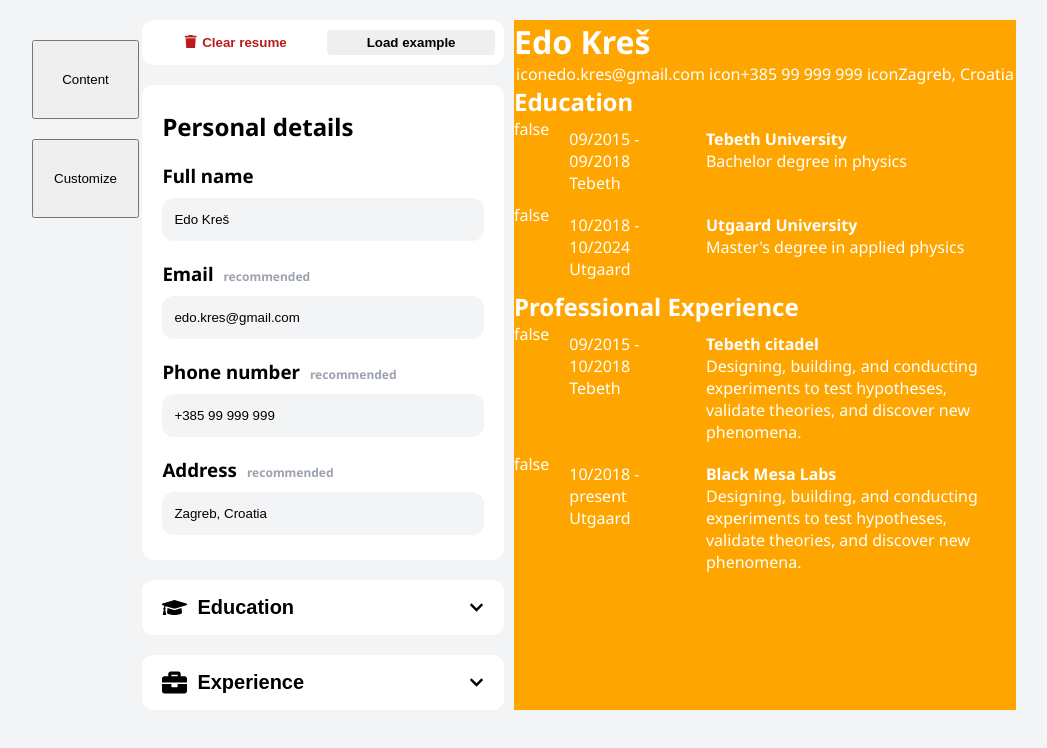
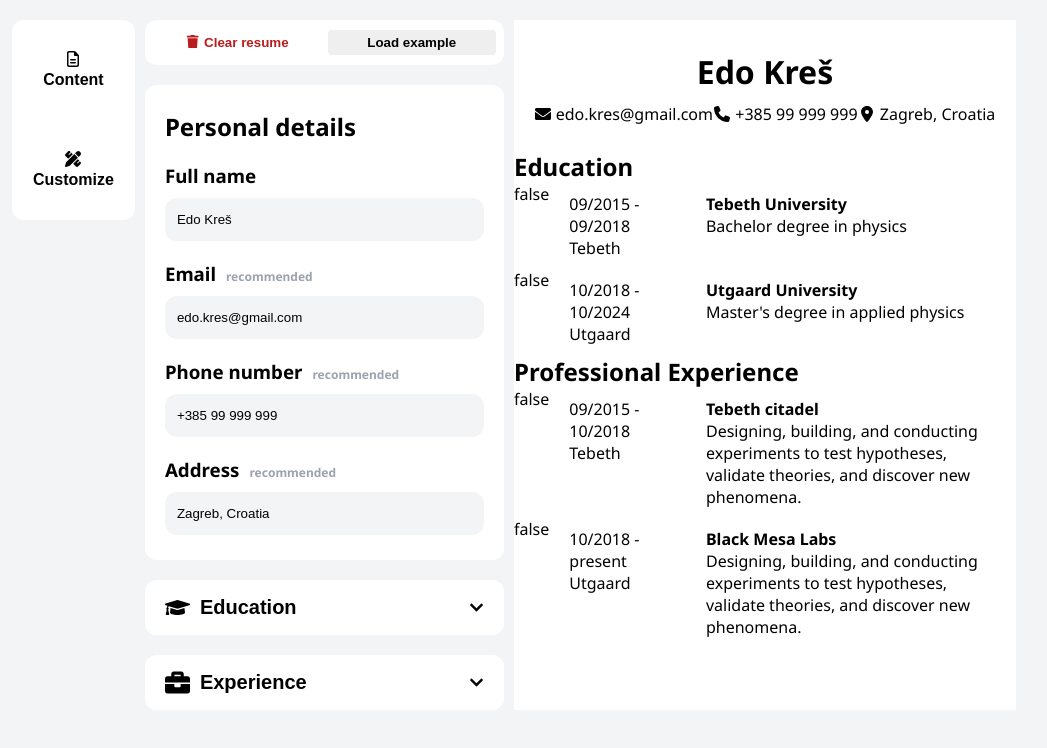
Before and after one commit to kresko/CvForge, a React (Vite) app: page / in a window 1280 px wide. Shown: the top 748 px of the page, without its empty margins (136-1183 px from the left). Built offline with nearby package versions, Linux system fonts and the light colour scheme.

Commit message:
Added changes
Added changes

```diff
--- a/src/Components/CvForgeForm/FormConfigurator/FormConfigurator.css
+++ b/src/Components/CvForgeForm/FormConfigurator/FormConfigurator.css
@@ -1,9 +1,16 @@
 .form-configurator {
     display: inherit;
-    margin: 10px 20px;
+    margin: 0 10px;
+}
+
+.vertical-align {
+    display: inherit;
+    flex-direction: column;
 }
 
 .form-configurator-button-container {
     display: inherit;
-    flex-direction: column;
+    flex-direction: inherit;
+    background-color: #fff;
+    border-radius: 12px;
 }
--- a/src/Components/CvForgeForm/FormConfigurator/FormConfigurator.jsx
+++ b/src/Components/CvForgeForm/FormConfigurator/FormConfigurator.jsx
@@ -1,13 +1,18 @@
 import './FormConfigurator.css';
 import FormConfiguratorButton from '../FormConfiguratorButton/FormConfiguratorButton';
+import { FaRegFileLines } from "react-icons/fa6";
+import { FaPenRuler } from "react-icons/fa6";
 
-function FormConfigurator() {
+
+function FormConfigurator( setIsFormToggled ) {
     return (
         <>
             <div className='form-configurator'>
-                <div className='form-configurator-button-container'>
-                    <FormConfiguratorButton content={ 'Content' }/>
-                    <FormConfiguratorButton content={ 'Customize' }/>
+                <div className='vertical-align'>
+                    <div className='form-configurator-button-container'>
+                        <FormConfiguratorButton content={ 'Content' } icon={<FaRegFileLines />} toggleForm={setIsFormToggled}/>
+                        <FormConfiguratorButton content={ 'Customize'} icon={<FaPenRuler />} toggleForm={setIsFormToggled}/>
+                    </div>
                 </div>
             </div>
         </>
--- a/src/Components/CvForgeForm/FormConfiguratorButton/FormConfiguratorButton.css
+++ b/src/Components/CvForgeForm/FormConfiguratorButton/FormConfiguratorButton.css
@@ -1,4 +1,9 @@
 .form-configurator-button {
-    margin: 10px;
-    padding: 30px 20px;
+    margin: 10px 10px;
+    padding: 20px 10px;
+    font-size: 16px;
+    font-weight: 900;
+    background-color: #fff;
+    border: 1px solid #fff;
+    border-radius: 12px;
 }
--- a/src/Components/CvForgeForm/FormConfiguratorButton/FormConfiguratorButton.jsx
+++ b/src/Components/CvForgeForm/FormConfiguratorButton/FormConfiguratorButton.jsx
@@ -1,9 +1,20 @@
+import { useState } from 'react';
 import './FormConfiguratorButton.css';
 
-function FormConfiguratorButton({ content }) {
+function FormConfiguratorButton({ content, icon, setIsFormToggled }) {
+    const [isFormSelected, setIsFormSelected] = useState(true);
+
+    function toggleForm() {
+        setIsFormSelected((isFormSelected) => !isFormSelected);
+        setIsFormToggled(isFormSelected);
+    }
+
     return (
         <>
-            <button className='form-configurator-button'>{content}</button>
+            <button className={`form-configurator-button classNameAdditional`} onClick={toggleForm}>
+                <div className='icon-container'>{icon}</div>
+                <p>{content}</p>
+            </button>
         </>
     );
 }
--- a/src/Components/CvForgeForm/FormToggler/FormToggler.css
+++ /dev/null
@@ -1,3 +0,0 @@
-.form-toggler {
-    color: red;
-}
--- a/src/Components/CvForgeRenderer/RendererHeader/RendererHeader.css
+++ b/src/Components/CvForgeRenderer/RendererHeader/RendererHeader.css
@@ -1,3 +1,12 @@
+.renderer-header {
+    padding: 30px 20px 25px 20px;
+}
+
+.renderer-header-label {
+    text-align: center;
+    margin-bottom: 10px;
+}
+
 .renderer-header-contact-info {
     display: flex;
     justify-content: space-around;
--- a/src/Components/CvForgeRenderer/RendererHeader/RendererHeader.jsx
+++ b/src/Components/CvForgeRenderer/RendererHeader/RendererHeader.jsx
@@ -1,5 +1,8 @@
 import './RendererHeader.css';
 import RendererHeaderContactInfoItem from "../RendererHeaderContactInfoItem/RendererHeaderContactInfoItem";
+import { FaEnvelope } from "react-icons/fa";
+import { FaPhone } from "react-icons/fa6";
+import { FaLocationDot } from "react-icons/fa6";
 
 function RendererHeader({ fullName, email, phone, address }) {
     return (
@@ -8,9 +11,9 @@ function RendererHeader({ fullName, email, phone, address }) {
                 <h1 className="renderer-header-label">{ fullName }</h1>
 
                 <div className="renderer-header-contact-info">
-                    <RendererHeaderContactInfoItem icon={'icon'} info={email}/>
-                    <RendererHeaderContactInfoItem icon={'icon'} info={phone}/>
-                    <RendererHeaderContactInfoItem icon={'icon'} info={address}/>
+                    <RendererHeaderContactInfoItem icon={<FaEnvelope />} info={email}/>
+                    <RendererHeaderContactInfoItem icon={<FaPhone />} info={phone}/>
+                    <RendererHeaderContactInfoItem icon={<FaLocationDot />} info={address}/>
                 </div>
             </div>
         </>
--- a/src/Components/CvForgeRenderer/RendererHeaderContactInfoItem/RendererHeaderContactInfoItem.css
+++ b/src/Components/CvForgeRenderer/RendererHeaderContactInfoItem/RendererHeaderContactInfoItem.css
@@ -1,4 +1,11 @@
 
 .renderer-header-contact-info-item {
     display: inherit;
+    text-align: center;
 }
+
+.renderer-header-contact-info-item div {
+    display: inherit;
+    align-items: center;
+    margin-right: 5px;
+}
--- a/src/Components/CvForgeRenderer/RendererHeaderContactInfoItem/RendererHeaderContactInfoItem.jsx
+++ b/src/Components/CvForgeRenderer/RendererHeaderContactInfoItem/RendererHeaderContactInfoItem.jsx
@@ -4,7 +4,7 @@ function RendererHeaderContactInfoItem({ info, icon}) {
     return (
         <>
             <div className="renderer-header-contact-info-item">
-                <p>{icon}</p>
+                <div>{icon}</div>
                 <span>{info}</span>
             </div>
         </>
--- a/src/CvForge.css
+++ b/src/CvForge.css
@@ -7,11 +7,11 @@
 }
 
 .form-configurator {
-    width: 20%;
+    width: 25%;
 }
 
 .form-toggler {
-    width: 80%;
+    width: 75%;
 }
 
 /*-------------- CvForgeRenderer -----------------*/
@@ -19,6 +19,6 @@
 .cv-forge-renderer {
     width: 50%;
 
-    background-color: orange;
-    color: #fff;
+    background-color: #fff;
+    color: #000;
 }
--- a/src/CvForge.jsx
+++ b/src/CvForge.jsx
@@ -4,6 +4,7 @@ import RendererHeader from './Components/CvForgeRenderer/RendererHeader/Renderer
 import RendererBody from './Components/CvForgeRenderer/RendererBody/RendererBody';
 import FormDataHydrator from './Components/CvForgeForm/FormDataHydrator/FormDataHydrator';
 import FormDataController from './Components/CvForgeForm/FormDataController/FormDataController';
+import FormCustomizer from './Components/CvForgeForm/FormCustomizer/FormCustomizer';
 import defaultDataset from './Data/DefaultDataset';
 import { useState } from 'react';
 
@@ -13,6 +14,7 @@ function CvForge() {
   const [isMastersDegreeEducationInfoHidden, setIsMastersDegreeEducationInfoHidden] = useState(false);
   const [isTheoreticalPhysicistJobExperienceInfoHidden, setIsTheoreticalPhysicistJobExperienceInfoHidden] = useState(false);
   const [isExperimentalPhysicistJobExperienceInfoHidden, setIsExperimentalPhysicistJobExperienceInfoHidden] = useState(false);
+  const [isFormToggled, setIsFormToggled] = useState(false);
 
   function onChangePersonalInfo(e) {
     const { key } = e.target.dataset;
@@ -38,11 +40,13 @@ function CvForge() {
   return (
     <>
       <div className="cv-forge-form">
-        <FormConfigurator />
+        <FormConfigurator setIsFormToggled={setIsFormToggled}/>
 
         <div className='form-toggler'>
           <FormDataHydrator />
-          <FormDataController onChange={onChangePersonalInfo}
+
+          {!isFormToggled ?
+            <FormDataController onChange={onChangePersonalInfo}
               fullName={personalInfo.fullName}
               email={personalInfo.email}
               phone={personalInfo.phoneNumber}
@@ -55,7 +59,10 @@ function CvForge() {
               theoreticalPhysicistJobExperienceInfoClickHandler={hideTheoreticalPhysicistJobExperienceInfo}
               experimentalPhysicistJobExperienceInfo={isExperimentalPhysicistJobExperienceInfoHidden}
               experimentalPhysicistJobExperienceInfoClickHandler={hideExperimentalPhysicistJobExperienceInfo}
-              />
+            /> :
+            <FormCustomizer />
+          }
+
         </div>
       </div>
 
```
Also changed, not shown: src/Components/CvForgeForm/FormToggler/FormToggler.jsx (deleted, +0 -16 lines).
